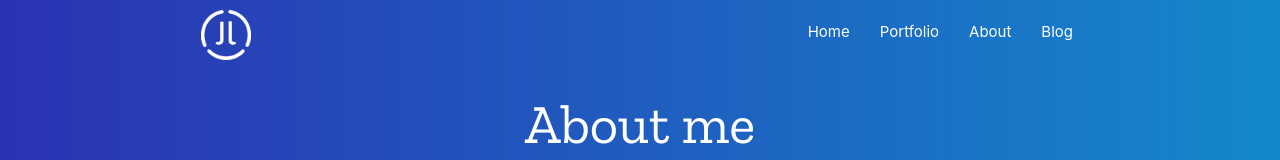
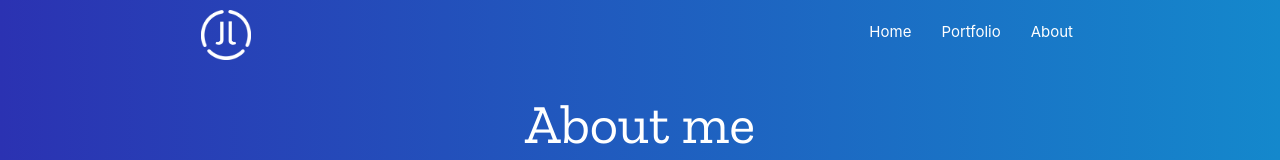
Before and after one commit to J1993/jordylopezweb, a React (Create React App) app: page /about in a window 1280 px wide. Shown: the top 160 px of the page. Built offline with nearby package versions, Linux system fonts and the light colour scheme.

Commit message:
bugs fixed

```diff
--- a/src/App.js
+++ b/src/App.js
@@ -5,7 +5,6 @@ import NavBar from './components/NavBar/NavBar';
 import Home from './pages/Home/Home';
 import Portfolio from './pages/Portfolio/Portfolio';
 import About from './pages/About/About';
-import Blog from './pages/Blog/Blog';
 
 function App() {
     return (
@@ -18,7 +17,6 @@ function App() {
                     <Route exact path="/" component={Home}></Route>
                     <Route path="/portfolio" component={Portfolio}></Route>
                     <Route path="/about" component={About}></Route>
-                    <Route path="/blog" component={Blog}></Route>
                     <Route path="*" component={function NoMatch() {
                         let location = useLocation();
 
--- a/src/components/NavBar/NavBar.jsx
+++ b/src/components/NavBar/NavBar.jsx
@@ -14,7 +14,6 @@ const NavBar = () => {
                         <li><Link to="/">Home</Link></li>
                         <li><Link to="/portfolio">Portfolio</Link></li>
                         <li><Link to="/about">About</Link></li>
-                        <li><Link to="/blog">Blog</Link></li>
                     </ul>
                 </div>
             </div>
--- a/src/pages/About/About.jsx
+++ b/src/pages/About/About.jsx
@@ -1,5 +1,5 @@
 import React from 'react'
-import "./About.css"
+import "./about.css"
 import yo from "../../images/yo.png"
 import email from "../../images/email.svg"
 import instagram from "../../images/instagram.svg"
```
